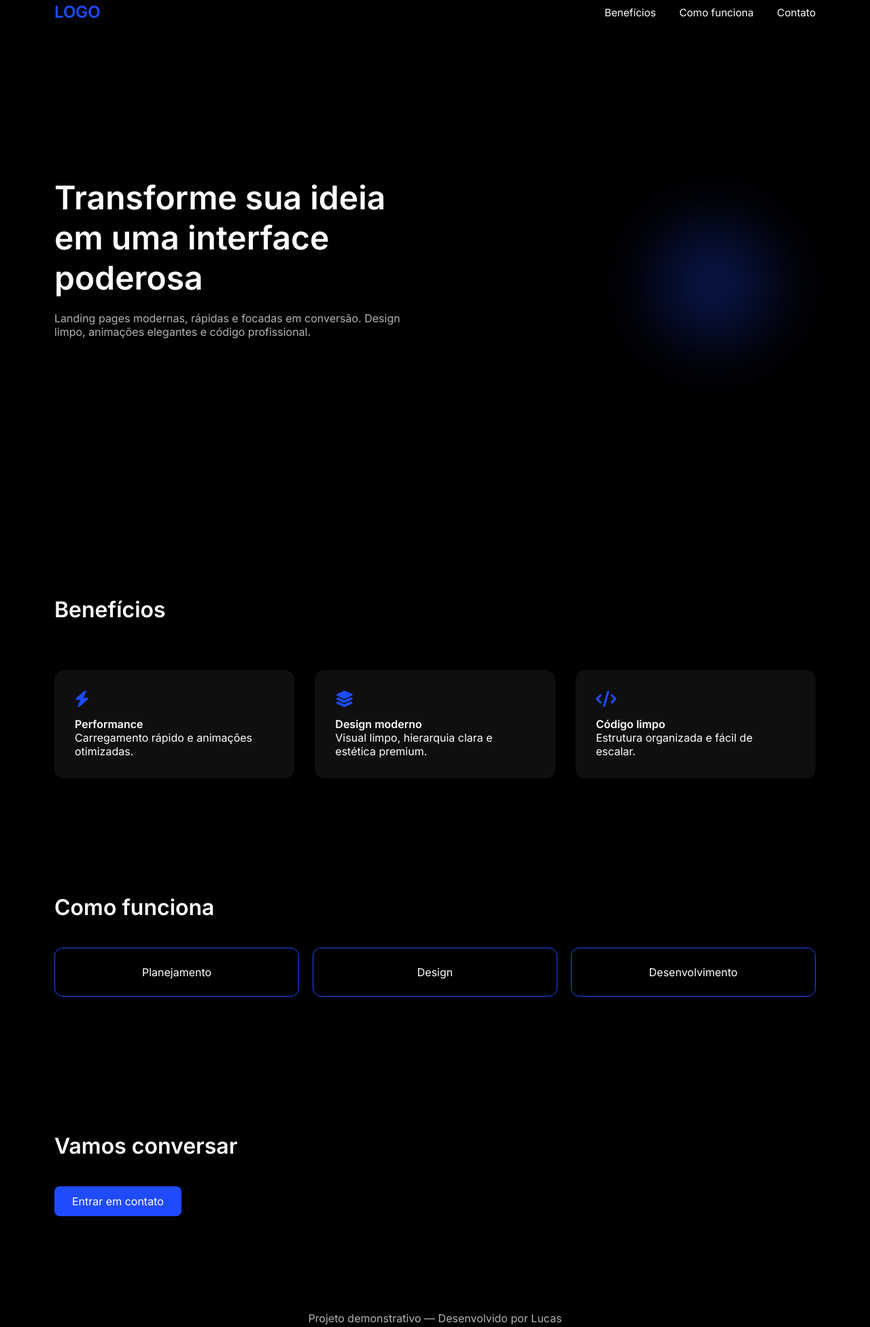
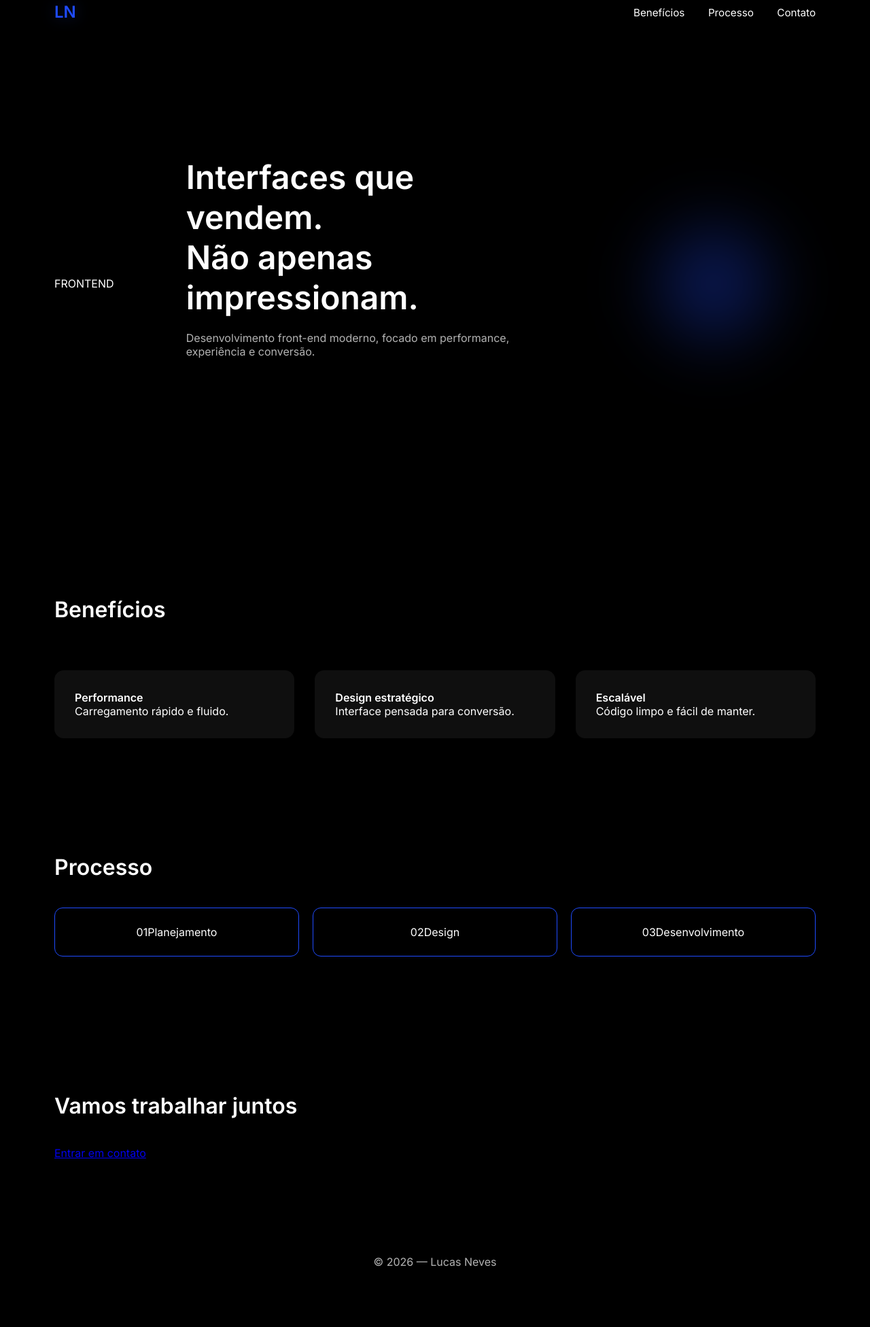
Before and after one commit to lukaszwx/landing-page, a website: page index.html in a window 1280 px wide. Shown: the part 22-1974 px from the top of the page at 68% size. After the commit the page ends 1928 px from the top, so only its background shows below. Drawn offline with nearby package versions, Linux system fonts and the light colour scheme.

```diff
--- a/index.html
+++ b/index.html
@@ -1,45 +1,49 @@
 <!DOCTYPE html>
 <html lang="pt-br">
 <head>
-    <meta charset="UTF-8">
-    <title>Landing Page | Projeto Front-end</title>
-    <meta name="viewport" content="width=device-width, initial-scale=1.0">
+<meta charset="UTF-8">
+<meta name="viewport" content="width=device-width, initial-scale=1.0">
 
-    <!-- Fonte -->
-    <link href="https://fonts.googleapis.com/css2?family=Inter:wght@300;400;600&display=swap" rel="stylesheet">
+<title>Lucas Neves — Front-end</title>
 
-    <!-- Ícones -->
-    <link rel="stylesheet" href="https://cdnjs.cloudflare.com/ajax/libs/font-awesome/6.5.1/css/all.min.css">
+<link href="https://fonts.googleapis.com/css2?family=Inter:wght@300;400;600&display=swap" rel="stylesheet">
+<link rel="stylesheet" href="css/style.css">
+</head>
 
-    <link rel="stylesheet" href="css/style.css">
-</head>
 <body>
 
-<!-- Loader -->
+<div class="cursor"></div>
+
 <div class="loader">
     <div class="loader-circle"></div>
 </div>
 
 <header class="header">
-    <h2 class="logo">LOGO</h2>
+    <h2 class="logo">LN</h2>
     <nav>
         <a href="#beneficios">Benefícios</a>
-        <a href="#como-funciona">Como funciona</a>
+        <a href="#como-funciona">Processo</a>
         <a href="#contato">Contato</a>
     </nav>
 </header>
 
 <section class="hero">
+    <div class="hero-bg-text">FRONTEND</div>
+
     <div class="hero-content">
-        <h1 class="hero-title">Transforme sua ideia em uma interface poderosa</h1>
+        <h1 class="hero-title">
+            Interfaces que vendem.<br>
+            Não apenas impressionam.
+        </h1>
+
         <p class="hero-text">
-            Landing pages modernas, rápidas e focadas em conversão.
-            Design limpo, animações elegantes e código profissional.
+            Desenvolvimento front-end moderno, focado em performance,
+            experiência e conversão.
         </p>
 
         <div class="hero-buttons">
-            <a href="#" class="btn primary">Começar agora</a>
-            <a href="#" class="btn secondary">Saiba mais</a>
+            <a href="#" class="btn primary">Começar projeto</a>
+            <a href="#" class="btn secondary">Ver mais</a>
         </div>
     </div>
 
@@ -51,47 +55,48 @@
 
     <div class="cards reveal-stagger">
         <div class="card">
-            <i class="fa-solid fa-bolt"></i>
             <h4>Performance</h4>
-            <p>Carregamento rápido e animações otimizadas.</p>
+            <p>Carregamento rápido e fluido.</p>
         </div>
 
         <div class="card">
-            <i class="fa-solid fa-layer-group"></i>
-            <h4>Design moderno</h4>
-            <p>Visual limpo, hierarquia clara e estética premium.</p>
+            <h4>Design estratégico</h4>
+            <p>Interface pensada para conversão.</p>
         </div>
 
         <div class="card">
-            <i class="fa-solid fa-code"></i>
-            <h4>Código limpo</h4>
-            <p>Estrutura organizada e fácil de escalar.</p>
+            <h4>Escalável</h4>
+            <p>Código limpo e fácil de manter.</p>
         </div>
     </div>
 </section>
 
 <section class="section reveal" id="como-funciona">
-    <h3>Como funciona</h3>
+    <h3>Processo</h3>
 
-    <div class="steps reveal-stagger">
-        <div class="step">Planejamento</div>
-        <div class="step">Design</div>
-        <div class="step">Desenvolvimento</div>
+    <div class="steps">
+        <div class="step"><span>01</span>Planejamento</div>
+        <div class="step"><span>02</span>Design</div>
+        <div class="step"><span>03</span>Desenvolvimento</div>
     </div>
 </section>
 
 <section class="section reveal" id="contato">
-    <h3>Vamos conversar</h3>
+    <h3>Vamos trabalhar juntos</h3>
 
-    <a href="#" class="btn primary">Entrar em contato</a>
+    <a href="#" class="btn-ux">
+        <span></span>
+        Entrar em contato
+    </a>
 </section>
 
 <footer>
-    <p>Projeto demonstrativo — Desenvolvido por Lucas</p>
+    <p>© 2026 — Lucas Neves</p>
 </footer>
 
 <script src="https://cdnjs.cloudflare.com/ajax/libs/gsap/3.12.5/gsap.min.js"></script>
 <script src="https://cdnjs.cloudflare.com/ajax/libs/gsap/3.12.5/ScrollTrigger.min.js"></script>
 <script src="js/script.js"></script>
+
 </body>
 </html>
```
